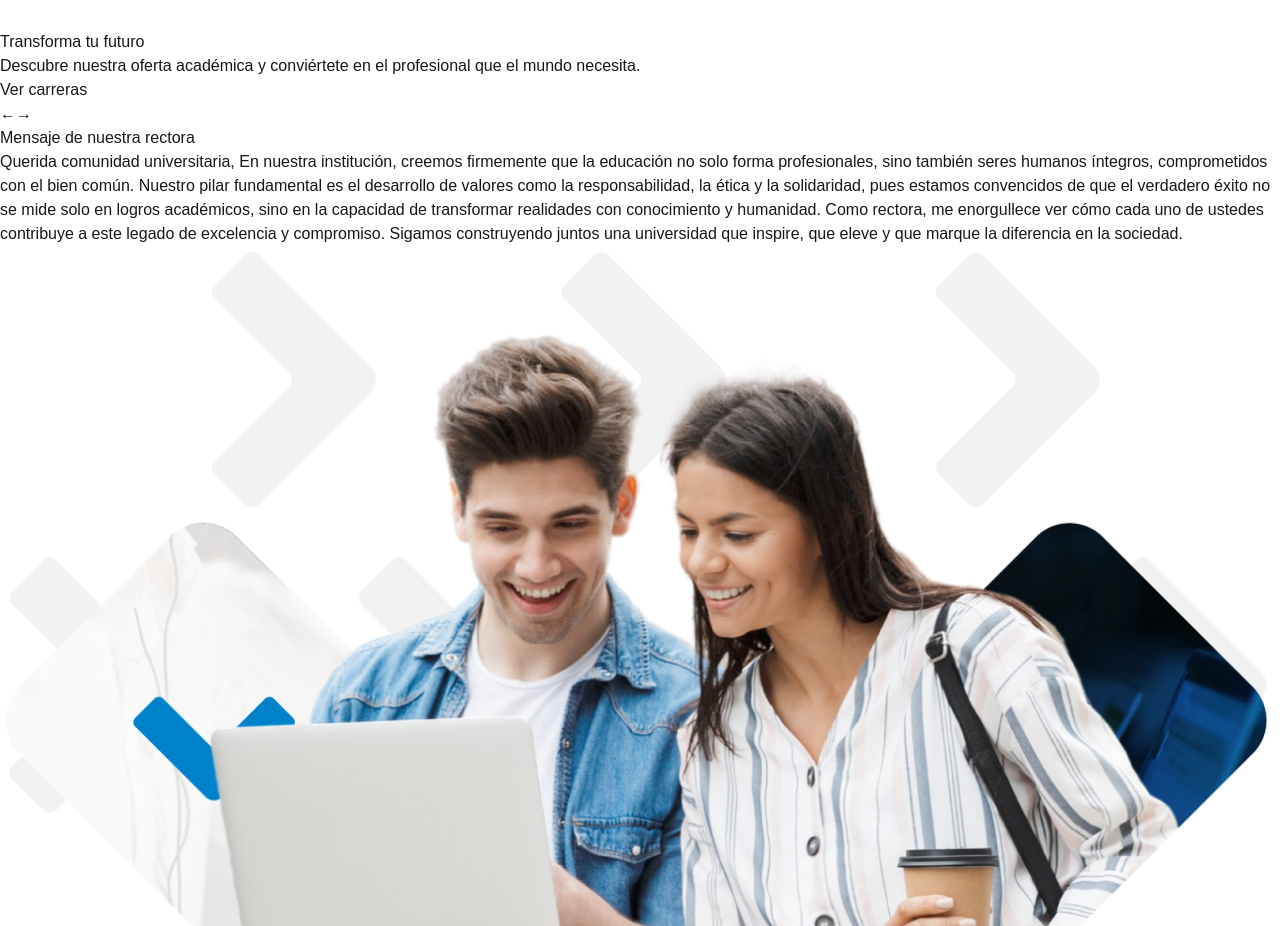
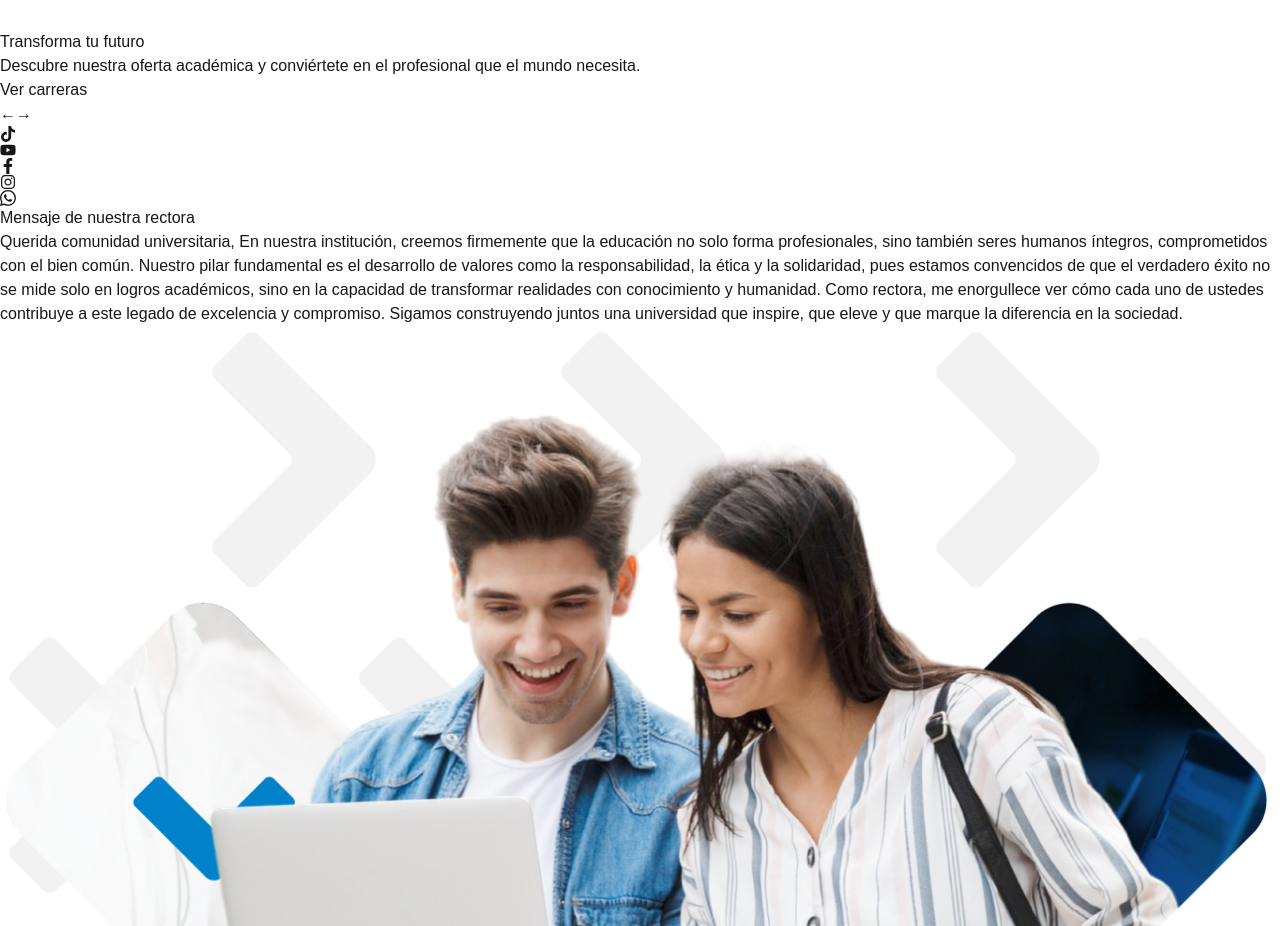
Before and after one commit to Snaider777/universidadsonsonate, a Next.js app: page /nuestraInstitucion in a window 1280 px wide. Shown: the part 7340-8266 px from the top of the page. Built offline with nearby package versions, Linux system fonts and the light colour scheme; grey boxes are pictures that could not be loaded.

Commit message:
Refactor Navbar scroll handling and enhance Hero component with SocialButtons

```diff
--- a/Components/Global/NavBar.js
+++ b/Components/Global/NavBar.js
@@ -17,7 +17,7 @@ export default function Navbar() {
 
   React.useEffect(() => {
     const handleScroll = () => {
-      if (window.scrollY > 50) { // Ajusta este valor según necesites
+      if (window.scrollY > 50) {
         setScrolled(true);
       } else {
         setScrolled(false);
--- a/Components/Locale/index/Hero.js
+++ b/Components/Locale/index/Hero.js
@@ -2,7 +2,7 @@
 
 import React, { useState } from "react";
 import { motion, AnimatePresence } from "framer-motion";
-
+import SocialButtons from "./SocialButtons"; // Importa el componente de botones sociales
 const videos = [
     {
         src: "/videos/video1.mp4",
@@ -94,6 +94,8 @@ export default function Hero() {
         >
             &#8594;
         </button>
+        <SocialButtons/>
+
         </section>
     );
 }
```
